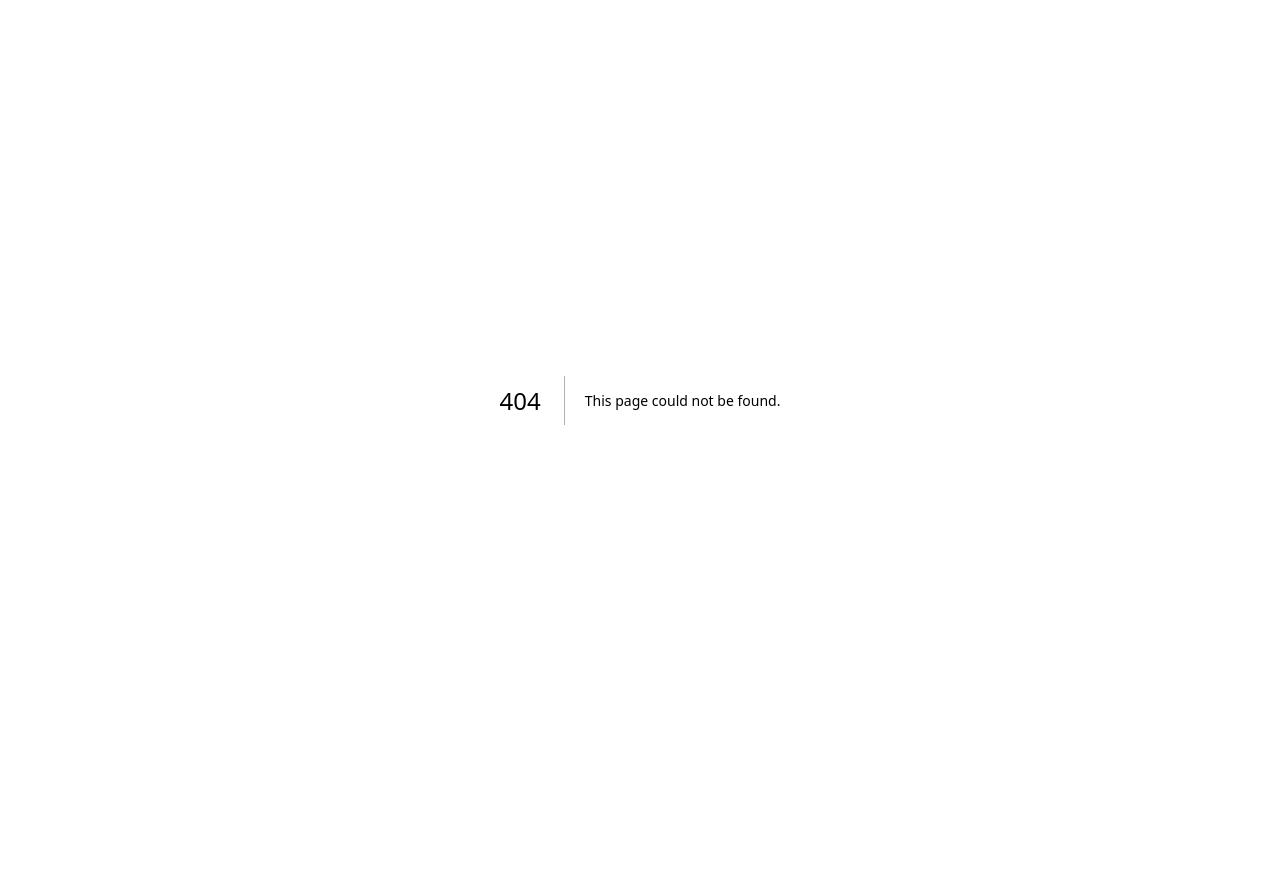
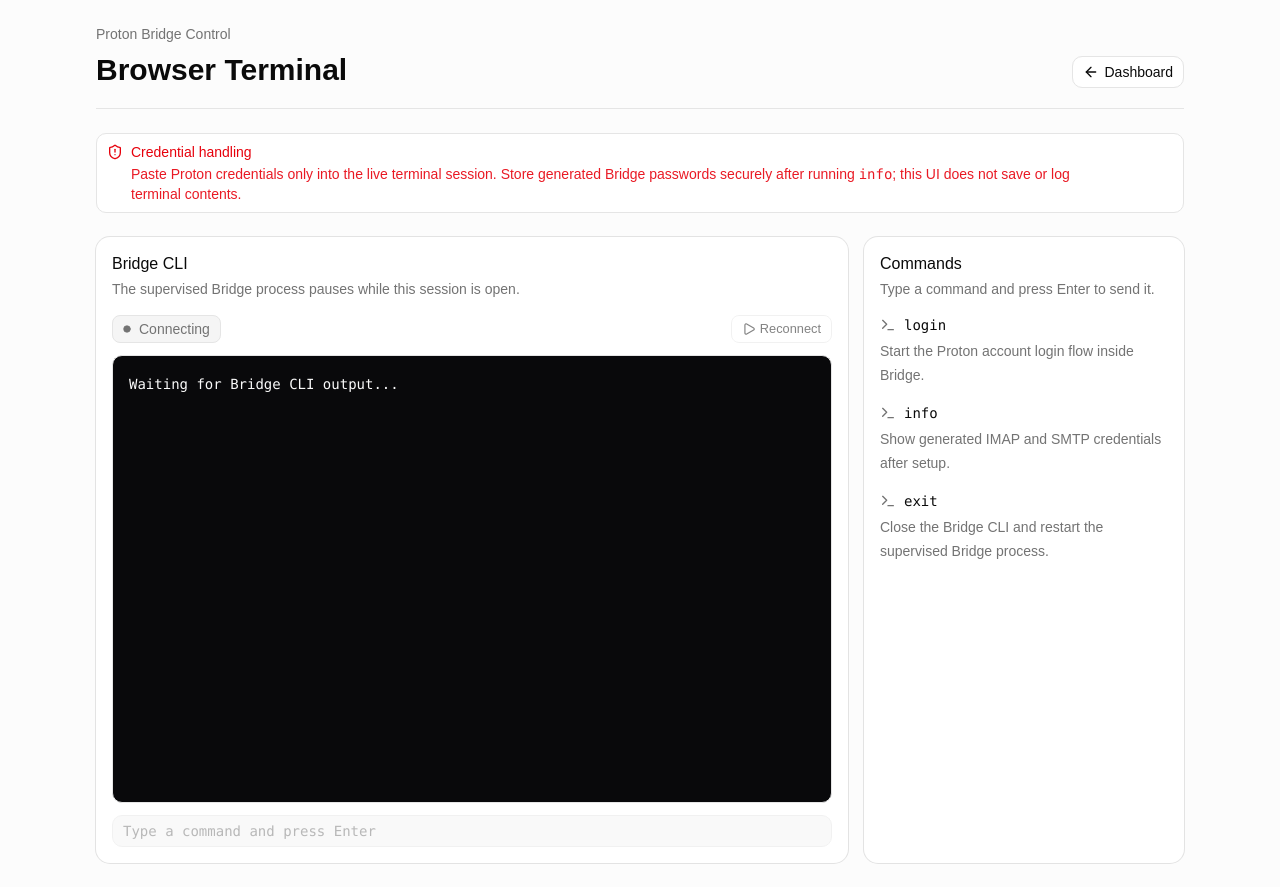
Before and after one commit to ebrearley/proton-bridge, a Next.js app in the folder bridge-ui/: page /terminal in a window 1280 px wide. Before the commit this address had no page. Before the commit the page ends 800 px from the top, so only its background shows below. Built offline with nearby package versions, Linux system fonts and the light colour scheme; no server answers.

Commit message:
feat: add bridge login terminal

```diff
--- a/bridge-ui/next.config.ts
+++ b/bridge-ui/next.config.ts
@@ -1,7 +1,20 @@
 import type { NextConfig } from "next";
+
+const bridgeControlUrl =
+  process.env.BRIDGE_CONTROL_URL ?? "http://proton-bridge:8081";
 
 const nextConfig: NextConfig = {
   output: "standalone",
+  async rewrites() {
+    return {
+      beforeFiles: [
+        {
+          source: "/api/terminal",
+          destination: `${bridgeControlUrl}/api/terminal`,
+        },
+      ],
+    };
+  },
 };
 
 export default nextConfig;
--- /dev/null
+++ b/bridge-ui/src/app/api/terminal/route.ts
@@ -0,0 +1,14 @@
+export const runtime = "nodejs";
+
+export function GET() {
+  return new Response(
+    "This endpoint expects a WebSocket upgrade. Next.js forwards it with the /api/terminal rewrite.",
+    {
+      status: 426,
+      headers: {
+        Connection: "Upgrade",
+        Upgrade: "websocket",
+      },
+    }
+  );
+}
--- a/bridge-ui/src/app/page.tsx
+++ b/bridge-ui/src/app/page.tsx
@@ -1,7 +1,9 @@
+import Link from "next/link";
 import { AlertCircle, CheckCircle2, Server, Terminal } from "lucide-react";
 
 import { Alert, AlertDescription, AlertTitle } from "@/components/ui/alert";
 import { Badge } from "@/components/ui/badge";
+import { Button } from "@/components/ui/button";
 import {
   Card,
   CardAction,
@@ -176,13 +178,19 @@
               />
             </CardAction>
           </CardHeader>
-          <CardContent>
+          <CardContent className="flex flex-col gap-4 sm:flex-row sm:items-start sm:justify-between">
             <p className="max-w-3xl text-sm leading-6 text-muted-foreground">
-              After Task 7 is implemented, use the browser terminal to complete
-              the first Bridge login and account setup flow. This dashboard will
-              continue to show process status and local mail client connection
-              settings without displaying or requesting secrets.
+              Use the browser terminal to complete the first Bridge login and
+              account setup flow. This dashboard will continue to show process
+              status and local mail client connection settings without displaying
+              or requesting secrets.
             </p>
+            <Button asChild className="self-start">
+              <Link href="/terminal">
+                <Terminal aria-hidden="true" />
+                Open terminal
+              </Link>
+            </Button>
           </CardContent>
         </Card>
       </div>
--- /dev/null
+++ b/bridge-ui/src/app/terminal/page.tsx
@@ -0,0 +1,102 @@
+import Link from "next/link";
+import { ArrowLeft, ShieldAlert, Terminal as TerminalIcon } from "lucide-react";
+
+import { Terminal } from "@/components/terminal";
+import { Alert, AlertDescription, AlertTitle } from "@/components/ui/alert";
+import { Button } from "@/components/ui/button";
+import {
+  Card,
+  CardContent,
+  CardDescription,
+  CardHeader,
+  CardTitle,
+} from "@/components/ui/card";
+
+const commands = [
+  {
+    command: "login",
+    description: "Start the Proton account login flow inside Bridge.",
+  },
+  {
+    command: "info",
+    description: "Show generated IMAP and SMTP credentials after setup.",
+  },
+  {
+    command: "exit",
+    description: "Close the Bridge CLI and restart the supervised Bridge process.",
+  },
+];
+
+export default function TerminalPage() {
+  return (
+    <main className="flex-1 bg-muted/30">
+      <div className="mx-auto flex w-full max-w-6xl flex-col gap-6 px-4 py-6 sm:px-6 lg:px-8">
+        <header className="flex flex-col gap-4 border-b pb-5 sm:flex-row sm:items-end sm:justify-between">
+          <div>
+            <p className="text-sm font-medium text-muted-foreground">
+              Proton Bridge Control
+            </p>
+            <h1 className="mt-2 text-3xl font-semibold tracking-normal">
+              Browser Terminal
+            </h1>
+          </div>
+          <Button asChild variant="outline">
+            <Link href="/">
+              <ArrowLeft aria-hidden="true" />
+              Dashboard
+            </Link>
+          </Button>
+        </header>
+
+        <Alert variant="destructive">
+          <ShieldAlert aria-hidden="true" />
+          <AlertTitle>Credential handling</AlertTitle>
+          <AlertDescription>
+            Paste Proton credentials only into the live terminal session. Store
+            generated Bridge passwords securely after running{" "}
+            <span className="font-mono">info</span>; this UI does not save or
+            log terminal contents.
+          </AlertDescription>
+        </Alert>
+
+        <section className="grid gap-4 lg:grid-cols-[minmax(0,1fr)_20rem]">
+          <Card>
+            <CardHeader>
+              <CardTitle>Bridge CLI</CardTitle>
+              <CardDescription>
+                The supervised Bridge process pauses while this session is open.
+              </CardDescription>
+            </CardHeader>
+            <CardContent>
+              <Terminal />
+            </CardContent>
+          </Card>
+
+          <Card>
+            <CardHeader>
+              <CardTitle>Commands</CardTitle>
+              <CardDescription>
+                Type a command and press Enter to send it.
+              </CardDescription>
+            </CardHeader>
+            <CardContent>
+              <dl className="grid gap-4">
+                {commands.map((item) => (
+                  <div key={item.command} className="grid gap-1">
+                    <dt className="flex items-center gap-2 font-mono font-medium">
+                      <TerminalIcon className="size-4 text-muted-foreground" />
+                      {item.command}
+                    </dt>
+                    <dd className="text-sm leading-6 text-muted-foreground">
+                      {item.description}
+                    </dd>
+                  </div>
+                ))}
+              </dl>
+            </CardContent>
+          </Card>
+        </section>
+      </div>
+    </main>
+  );
+}
--- /dev/null
+++ b/bridge-ui/src/components/terminal.tsx
@@ -0,0 +1,155 @@
+"use client";
+
+import { FormEvent, useCallback, useEffect, useMemo, useRef, useState } from "react";
+import { Circle, Play } from "lucide-react";
+
+import { Button } from "@/components/ui/button";
+import { Input } from "@/components/ui/input";
+import { ScrollArea } from "@/components/ui/scroll-area";
+import { cn } from "@/lib/utils";
+
+const maxOutputLength = 100_000;
+
+type ConnectionState = "connecting" | "open" | "closed" | "error";
+
+type TerminalProps = {
+  webSocketUrl?: string;
+};
+
+function defaultTerminalUrl() {
+  const configured = process.env.NEXT_PUBLIC_TERMINAL_WS_URL;
+  if (configured) {
+    return configured;
+  }
+
+  const protocol = window.location.protocol === "https:" ? "wss:" : "ws:";
+  return `${protocol}//${window.location.host}/api/terminal`;
+}
+
+function statusLabel(state: ConnectionState) {
+  switch (state) {
+    case "connecting":
+      return "Connecting";
+    case "open":
+      return "Connected";
+    case "error":
+      return "Connection error";
+    case "closed":
+      return "Disconnected";
+  }
+}
+
+export function Terminal({ webSocketUrl }: TerminalProps) {
+  const [output, setOutput] = useState("");
+  const [command, setCommand] = useState("");
+  const [connectionState, setConnectionState] =
+    useState<ConnectionState>("connecting");
+  const socketRef = useRef<WebSocket | null>(null);
+  const outputRef = useRef<HTMLPreElement | null>(null);
+  const decoder = useMemo(() => new TextDecoder(), []);
+
+  const connect = useCallback(() => {
+    socketRef.current?.close();
+    const socket = new WebSocket(webSocketUrl ?? defaultTerminalUrl());
+    socket.binaryType = "arraybuffer";
+    socketRef.current = socket;
+
+    socket.addEventListener("open", () => {
+      setConnectionState("open");
+    });
+
+    socket.addEventListener("message", (event) => {
+      const chunk =
+        typeof event.data === "string"
+          ? event.data
+          : decoder.decode(event.data);
+
+      setOutput((current) =>
+        `${current}${chunk}`.slice(-maxOutputLength)
+      );
+    });
+
+    socket.addEventListener("close", () => {
+      setConnectionState("closed");
+      socketRef.current = null;
+    });
+
+    socket.addEventListener("error", () => {
+      setConnectionState("error");
+    });
+  }, [decoder, webSocketUrl]);
+
+  useEffect(() => {
+    connect();
+
+    return () => {
+      socketRef.current?.close();
+      socketRef.current = null;
+    };
+  }, [connect]);
+
+  useEffect(() => {
+    outputRef.current?.scrollIntoView({ block: "end" });
+  }, [output]);
+
+  const sendCommand = (event?: FormEvent<HTMLFormElement>) => {
+    event?.preventDefault();
+    const socket = socketRef.current;
+    if (!socket || socket.readyState !== WebSocket.OPEN || command.length === 0) {
+      return;
+    }
+    socket.send(`${command}\n`);
+    setCommand("");
+  };
+
+  return (
+    <div className="flex flex-col gap-3">
+      <div className="flex flex-col gap-3 sm:flex-row sm:items-center sm:justify-between">
+        <div
+          className={cn(
+            "inline-flex h-7 w-fit items-center gap-2 rounded-md border px-2.5 text-sm",
+            connectionState === "open"
+              ? "border-emerald-200 bg-emerald-50 text-emerald-700"
+              : "border-border bg-muted text-muted-foreground"
+          )}
+        >
+          <Circle className="size-2 fill-current" aria-hidden="true" />
+          {statusLabel(connectionState)}
+        </div>
+        <Button
+          type="button"
+          variant="outline"
+          size="sm"
+          onClick={() => {
+            setConnectionState("connecting");
+            connect();
+          }}
+          disabled={connectionState === "open" || connectionState === "connecting"}
+        >
+          <Play aria-hidden="true" />
+          Reconnect
+        </Button>
+      </div>
+
+      <ScrollArea className="h-[28rem] rounded-lg border bg-zinc-950 text-zinc-50">
+        <pre className="min-h-full whitespace-pre-wrap break-words p-4 font-mono text-sm leading-6">
+          {output || "Waiting for Bridge CLI output..."}
+          <span ref={outputRef} />
+        </pre>
+      </ScrollArea>
+
+      <form className="flex gap-2" onSubmit={sendCommand}>
+        <Input
+          autoComplete="off"
+          autoCapitalize="none"
+          spellCheck={false}
+          value={command}
+          onChange={(event) => setCommand(event.target.value)}
+          placeholder="Type a command and press Enter"
+          className="font-mono"
+          disabled={connectionState !== "open"}
+        />
+      </form>
+    </div>
+  );
+}
```
Also changed, not shown: 1 other file (tests, documents, lock files or other folders).
